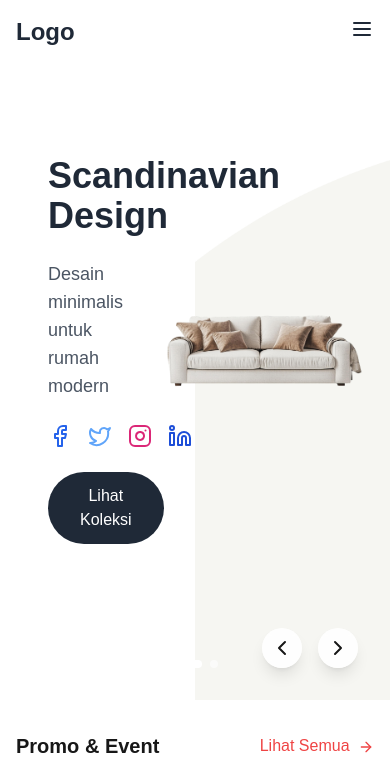
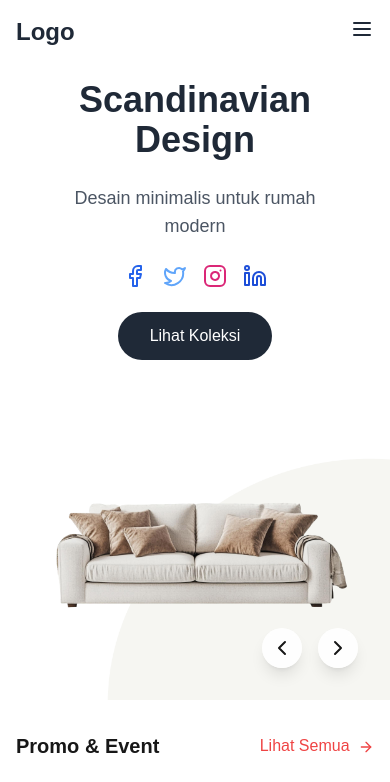
Before and after one commit to syukriyansyah-ipb/umkm_depok, a Next.js app: page / in a window 390 px wide. Shown: the top 782 px of the page. Built offline with nearby package versions, Linux system fonts and the light colour scheme.

Commit message:
update position

```diff
--- a/components/Hero.tsx
+++ b/components/Hero.tsx
@@ -34,10 +34,10 @@ export default function Hero() {
   return (
     <section className="relative h-[700px]">
       <div className="container mx-auto h-full">
-        <div className="flex h-full">
+        <div className="flex h-full flex-col md:flex-row">
           {/* Left side with white background */}
-          <div className="w-1/3 bg-white p-12 flex flex-col justify-center relative z-10">
-            <div className="space-y-6">
+          <div className="w-full md:w-1/3 bg-white p-12 flex flex-col justify-center items-center relative z-10">
+            <div className="space-y-6 text-center mt-8">
               <motion.h1
                 key={`title-${currentSlide}`}
                 initial={{ opacity: 0, y: 20 }}
@@ -66,7 +66,7 @@ export default function Hero() {
                 animate={{ opacity: 1, y: 0 }}
                 exit={{ opacity: 0, y: -20 }}
                 transition={{ duration: 0.5, delay: 0.6 }}
-                className="flex space-x-4"
+                className="flex space-x-4 justify-center"
               >
                 <a href="#" className="text-blue-600 hover:text-blue-800 transition-colors duration-300">
                   <Facebook size={24} />
@@ -96,7 +96,7 @@ export default function Hero() {
           </div>
 
           {/* Right side with image carousel */}
-          <div className="flex-1 relative overflow-hidden">
+          <div className="flex-1 relative overflow-hidden w-full">
             {/* Background Image Container */}
             <div className="absolute bottom-0 right-0 w-[75%] h-[85%]">
               <motion.div
```
